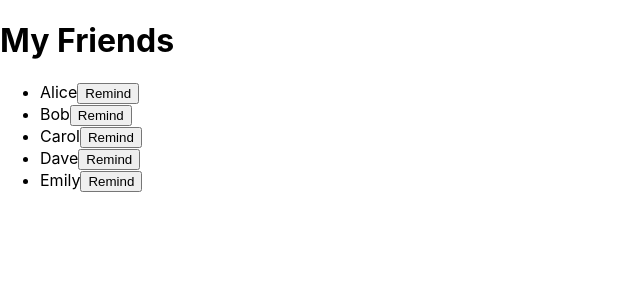
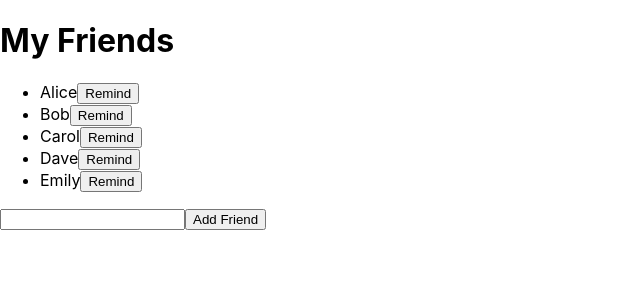
Before and after one commit to glpierce/connect, a React (Create React App) app in the folder src/frontend/: page / in a window 1280 px wide. Shown: the top 300 px of the page, without its empty margins (0-640 px from the left). Built offline with nearby package versions, Linux system fonts and the light colour scheme.

Commit message:
Update app js with starter code

```diff
--- a/src/frontend/src/App.js
+++ b/src/frontend/src/App.js
@@ -11,12 +11,27 @@ class App extends React.Component {
         { name: 'Carol' },
         { name: 'Dave' },
         { name: 'Emily' }
-      ]
+      ],
+      newFriend: ''
     };
   }
 
   handleRemindClick(friend) {
     alert(`Reminder: Reach out to ${friend.name}`);
+  }
+
+  handleAddClick() {
+    this.setState(state => {
+      const friends = state.friends.concat({ name: state.newFriend });
+      return {
+        friends,
+        newFriend: ''
+      };
+    });
+  }
+
+  handleChange(event) {
+    this.setState({ newFriend: event.target.value });
   }
 
   render() {
@@ -33,6 +48,12 @@ class App extends React.Component {
             </li>
           ))}
         </ul>
+        <input
+          type="text"
+          value={this.state.newFriend}
+          onChange={event => this.handleChange(event)}
+        />
+        <button onClick={() => this.handleAddClick()}>Add Friend</button>
       </div>
     );
   }
```
